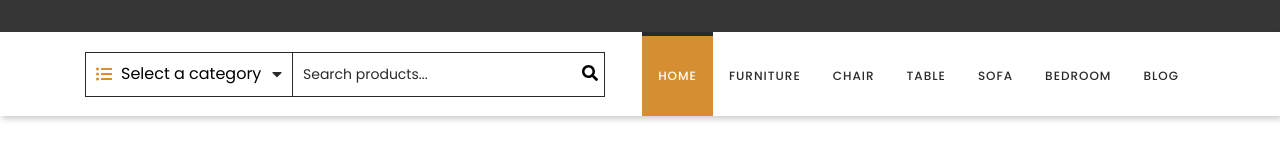
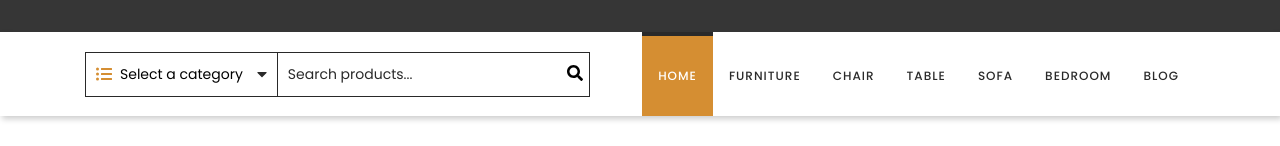
Before and after one commit to wierza/Team-project, a React (Create React App) app: page / in a window 1280 px wide. Shown: the part 169-315 px from the top of the page. Built offline with nearby package versions, Linux system fonts and the light colour scheme.

Commit message:
Add Menu with category list

```diff
--- a/src/components/features/ProductSearch/ProductSearch.js
+++ b/src/components/features/ProductSearch/ProductSearch.js
@@ -3,6 +3,7 @@ import PropTypes from 'prop-types';
 
 import { FontAwesomeIcon } from '@fortawesome/react-fontawesome';
 import { faListUl, faSearch, faCaretDown } from '@fortawesome/free-solid-svg-icons';
+import { Link } from 'react-router-dom/cjs/react-router-dom';
 
 import styles from './ProductSearch.module.scss';
 
@@ -10,9 +11,34 @@ const ProductSearch = () => (
   <form action='' className={styles.root}>
     <div className={styles.category}>
       <FontAwesomeIcon className={styles.icon} icon={faListUl} />
-      <select name='' id=''>
-        <option value=''>Select a category</option>
-      </select>
+      <button className={styles.categoryButton}>Select a category</button>
+      <ul className={styles.categoryList}>
+        <li>
+          <Link to={'#'} className={styles.listElement}>
+            Bed
+          </Link>
+        </li>
+        <li>
+          <Link to={'#'} className={styles.listElement}>
+            Chair
+          </Link>
+        </li>
+        <li>
+          <Link to={'#'} className={styles.listElement}>
+            Sofa
+          </Link>
+        </li>
+        <li>
+          <Link to={'#'} className={styles.listElement}>
+            Table
+          </Link>
+        </li>
+        <li>
+          <Link to={'#'} className={styles.listElement}>
+            Dining
+          </Link>
+        </li>
+      </ul>
       <FontAwesomeIcon className={styles.icon} icon={faCaretDown} />
     </div>
     <div className={styles.searchField}>
--- a/src/components/features/ProductSearch/ProductSearch.module.scss
+++ b/src/components/features/ProductSearch/ProductSearch.module.scss
@@ -1,5 +1,4 @@
 @import "../../../styles/settings.scss";
-
 .root {
   border: 1px solid $form-border-color;
   display: inline-flex;
@@ -8,9 +7,24 @@
 
   .category {
     border-right: 1px solid $form-border-color;
+    position: relative;
     display: flex;
     align-items: center;
-    position: relative;
+
+    &:hover {
+      background-color: $primary;
+
+      button {
+        color: white;
+      }
+
+      .icon:first-child {
+        color: white;
+      }
+      .icon:last-child {
+        color: white;
+      }
+    }
 
     .icon:first-child {
       color: $primary;
@@ -25,14 +39,51 @@
       z-index: 0;
     }
 
-    select {
-      -webkit-appearance: none;
-      border: 0;
+    button {
       background-color: transparent;
-      padding: 5px 30px 5px 35px;
-      position: relative;
-      z-index: 1;
+      border: none;
+      cursor: pointer;
+      padding: 5px 10px;
+      font-size: 14px;
+      display: flex;
+      align-items: center;
+      margin: 0 24px;
+      outline: none;
     }
+
+    ul {
+      display: none;
+      position: absolute;
+      top: 100%;
+      left: 0;
+      background-color: #fff;
+      border: 1px solid #ccc;
+      list-style-type: none;
+      margin: 0;
+      padding: 0;
+    }
+
+    li {
+      padding: 5px 10px;
+      cursor: pointer;
+
+      &:hover {
+        background-color: $primary;
+
+        .listElement {
+          color: white;
+        }
+      }
+    }
+    .listElement {
+      color: $text-color;
+      text-decoration: none;
+      font-size: 14px;
+    }
+  }
+
+  .category:hover ul {
+    display: block;
   }
 
   .searchField {
```
